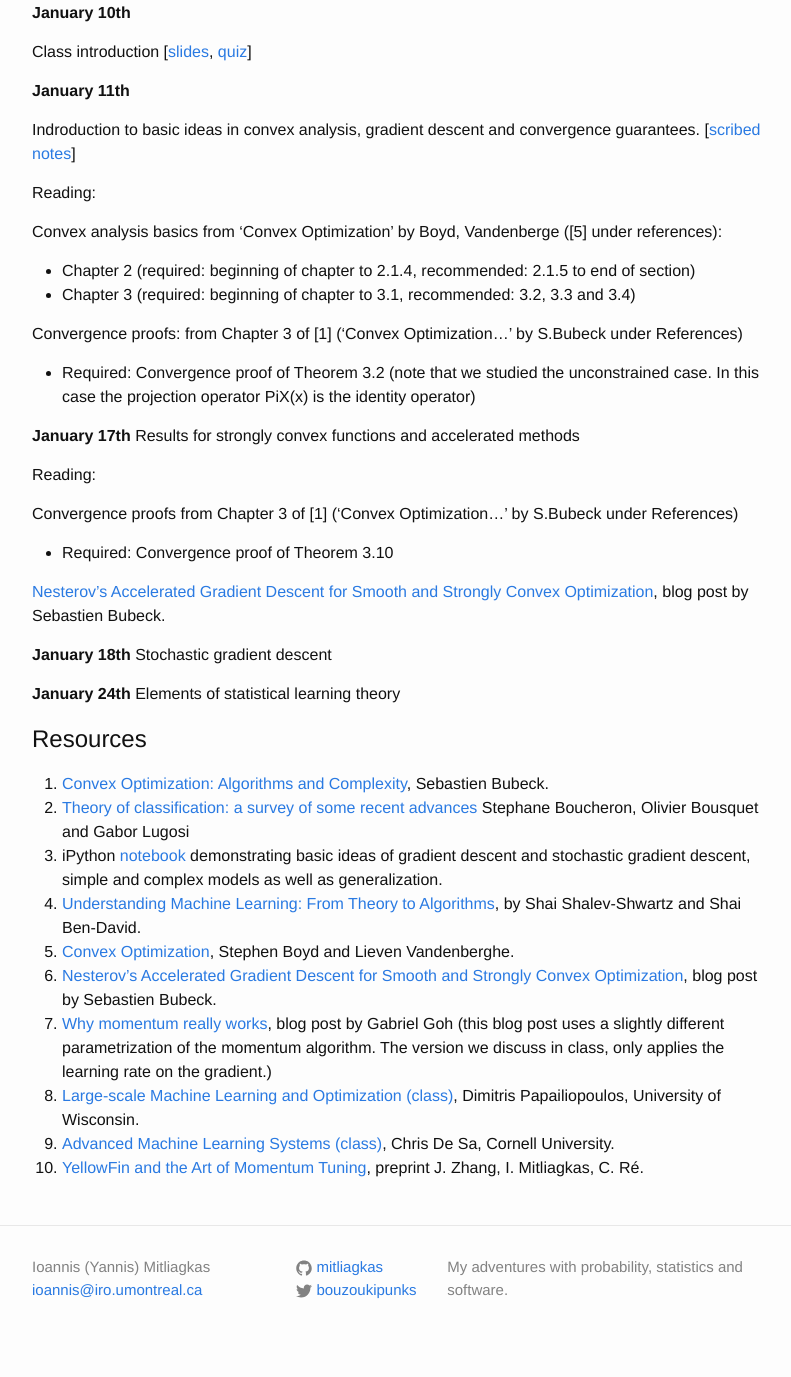
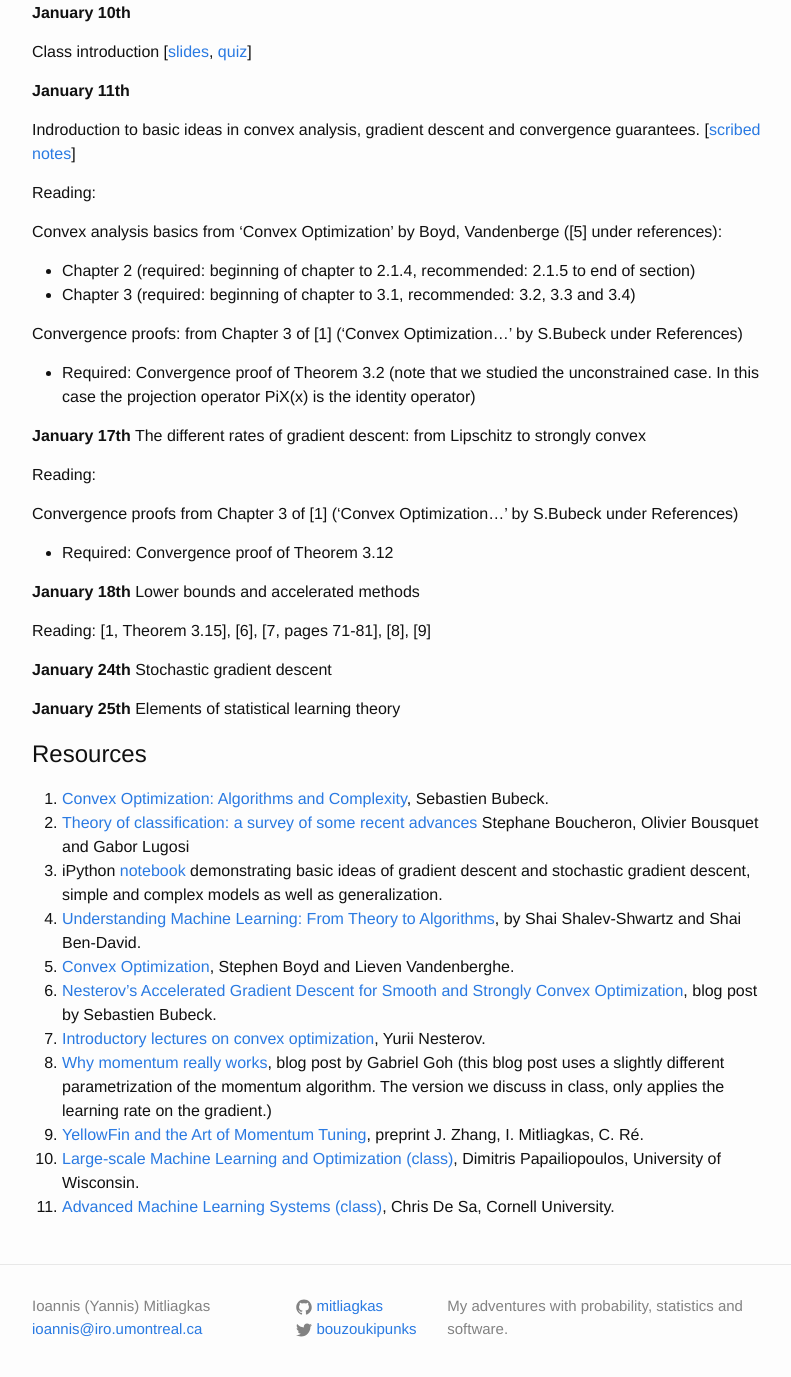
Before and after one commit to mitliagkas/mitliagkas.github.io, a Jekyll site: the page built from dl-theory-class.md, in a window 1280 px wide and 1400 px high, scrolled down 1788 px. Shown: the top 1377 px of the window, without its empty margins (238-1029 px from the left). Built offline with Jekyll 4.4.1, drawn with Linux system fonts in a browser that asks for light colours.

Commit message:
More resources

```diff
--- a/dl-theory-class.md
+++ b/dl-theory-class.md
@@ -91,24 +91,26 @@ from Chapter 3 of [1] ('Convex Optimization...' by S.Bubeck under References)
 - Required: Convergence proof of Theorem 3.2 (note that we studied the unconstrained
 case. In this case the projection operator PiX(x) is the identity operator)
 
-
 **January 17th**
-Results for strongly convex functions and accelerated methods
+The different rates of gradient descent: from Lipschitz to strongly convex
 
 Reading:
 
 Convergence proofs from Chapter 3 of [1] ('Convex Optimization...' by S.Bubeck under References)
-- Required: Convergence proof of Theorem 3.10
+- Required: Convergence proof of Theorem 3.12
 
-[Nesterov's Accelerated Gradient Descent for Smooth and Strongly Convex Optimization](https://blogs.princeton.edu/imabandit/2014/03/06/nesterovs-accelerated-gradient-descent-for-smooth-and-strongly-convex-optimization/), blog post by Sebastien Bubeck.
+**January 18th**
+Lower bounds and accelerated methods
+
+Reading: [1, Theorem 3.15], [6], [7, pages 71-81], [8], [9]
+
+**January 24th**
+Stochastic gradient descent
+
+**January 25th**
+Elements of statistical learning theory
 
 
-
-**January 18th**
-Stochastic gradient descent
-
-**January 24th**
-Elements of statistical learning theory
 
 Resources
 ---------
@@ -120,7 +122,8 @@ Resources
 4. [Understanding Machine Learning: From Theory to Algorithms](http://www.cs.huji.ac.il/~shais/UnderstandingMachineLearning/index.html), by Shai Shalev-Shwartz and Shai Ben-David.
 5. [Convex Optimization](https://web.stanford.edu/~boyd/cvxbook/), Stephen Boyd and Lieven Vandenberghe.
 6. [Nesterov's Accelerated Gradient Descent for Smooth and Strongly Convex Optimization](https://blogs.princeton.edu/imabandit/2014/03/06/nesterovs-accelerated-gradient-descent-for-smooth-and-strongly-convex-optimization/), blog post by Sebastien Bubeck.
-7. [Why momentum really works](https://distill.pub/2017/momentum/), blog post by Gabriel Goh (this blog post uses a slightly different parametrization of the momentum algorithm. The version we discuss in class, only applies the learning rate on the gradient.)
-8. [Large-scale Machine Learning and Optimization (class)](http://papail.io/901), Dimitris Papailiopoulos, University of Wisconsin.
-9. [Advanced Machine Learning Systems (class)](http://www.cs.cornell.edu/courses/cs6787/2017fa/), Chris De Sa, Cornell University.
-10. [YellowFin and the Art of Momentum Tuning](papers/yellowfin2017.pdf), preprint J. Zhang, I. Mitliagkas, C. Ré.
+7. [Introductory lectures on convex optimization](https://www.google.ca/url?sa=t&rct=j&q=&esrc=s&source=web&cd=1&ved=0ahUKEwjhs8Xc4-DYAhVRbK0KHYL4C1wQFgguMAA&url=http%3A%2F%2Fciteseerx.ist.psu.edu%2Fviewdoc%2Fdownload%3Fdoi%3D10.1.1.693.855%26rep%3Drep1%26type%3Dpdf&usg=AOvVaw3mGbk6W45sbV8b1rgS_DRV), Yurii Nesterov.
+8. [Why momentum really works](https://distill.pub/2017/momentum/), blog post by Gabriel Goh (this blog post uses a slightly different parametrization of the momentum algorithm. The version we discuss in class, only applies the learning rate on the gradient.)
+9. [YellowFin and the Art of Momentum Tuning](papers/yellowfin2017.pdf), preprint J. Zhang, I. Mitliagkas, C. Ré.
+10. [Large-scale Machine Learning and Optimization (class)](http://papail.io/901), Dimitris Papailiopoulos, University of Wisconsin.
+11. [Advanced Machine Learning Systems (class)](http://www.cs.cornell.edu/courses/cs6787/2017fa/), Chris De Sa, Cornell University.
```
